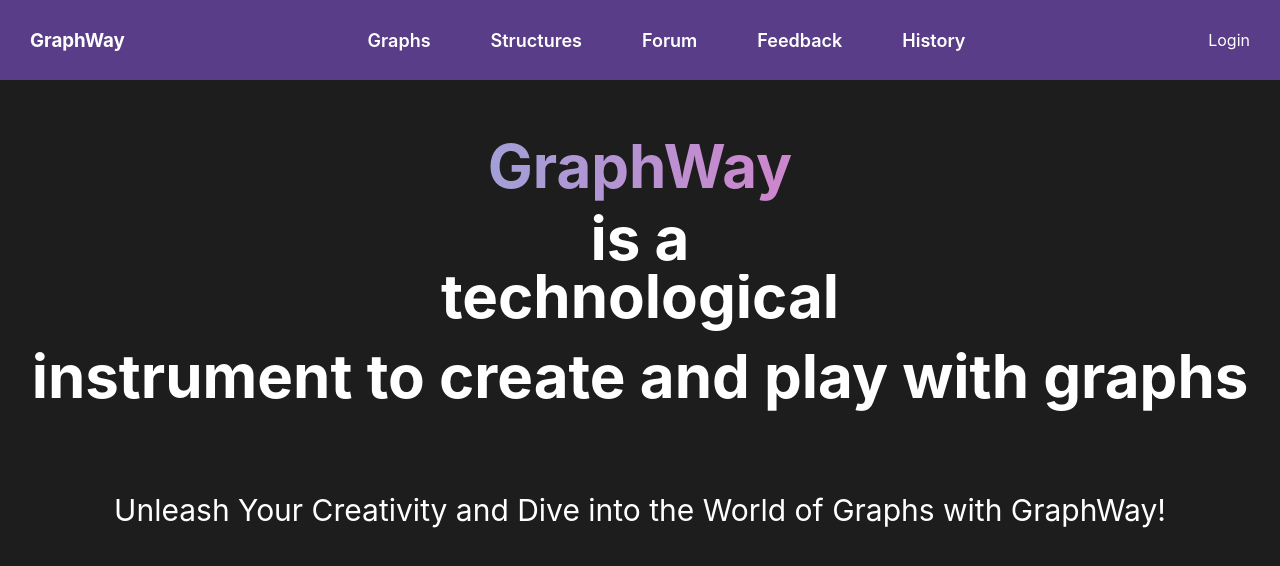
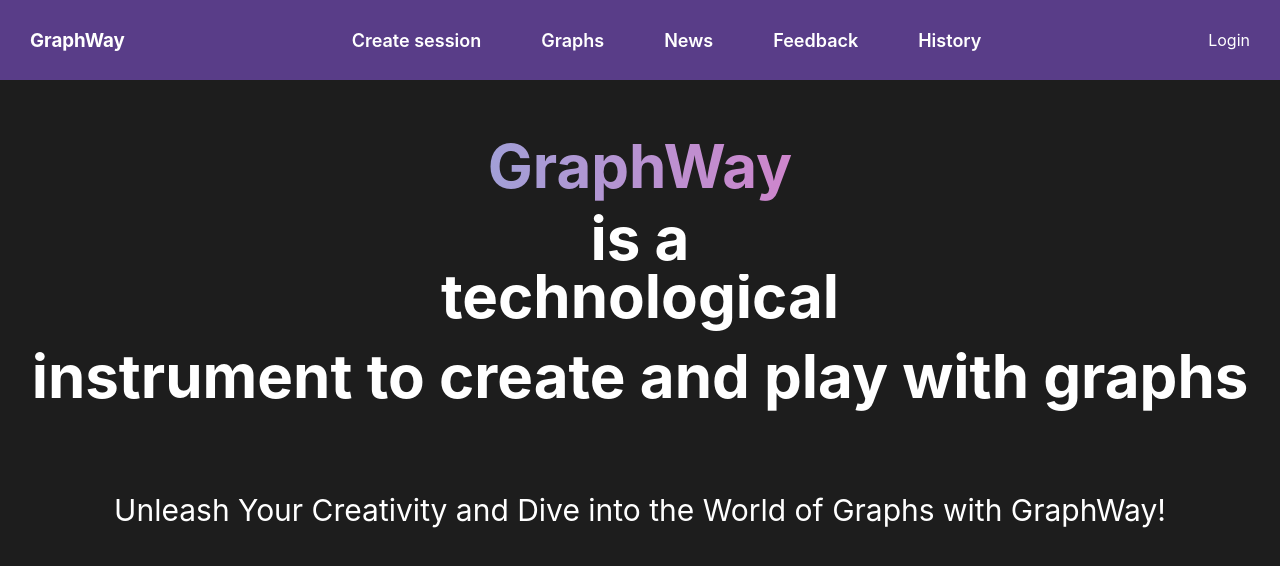
Before and after one commit to Xipapoint/graphWayFrontend, a React (Vite) app: page /home in a window 1280 px wide. Shown: the top 566 px of the page. Built offline with nearby package versions, Linux system fonts and the light colour scheme.

Commit message:
added tanstack

```diff
--- a/package.json
+++ b/package.json
@@ -11,6 +11,7 @@
   },
   "dependencies": {
     "@reduxjs/toolkit": "^2.2.7",
+    "@tanstack/react-query": "^5.56.2",
     "axios": "^1.7.7",
     "react": "^18.3.1",
     "react-dom": "^18.3.1",
@@ -22,6 +23,7 @@
   },
   "devDependencies": {
     "@eslint/js": "^9.9.0",
+    "@tanstack/eslint-plugin-query": "^5.56.1",
     "@types/react": "^18.3.3",
     "@types/react-dom": "^18.3.0",
     "@types/react-redux": "^7.1.33",
--- a/src/axios/api.ts
+++ b/src/axios/api.ts
@@ -7,7 +7,8 @@ interface AuthResponse {
     userId: string;
 }
 
-const setupApiClient = (authUrl: string, baseUrl: string) => {
+const setupApiClient = (baseUrl: string) => {
+    const authUrl = 'http://localhost:5000/api/auth'
     const $api = axios.create({
         withCredentials: true,
         baseURL: baseUrl,
@@ -47,4 +48,5 @@ const setupApiClient = (authUrl: string, baseUrl: string) => {
     return $api;
 };
 
-export const authHttp = setupApiClient('http://localhost:5000/api/auth', 'http://localhost:5000/api/auth')
+export const authHttp = setupApiClient('http://localhost:5000/api/auth')
+export const sessionHttp = setupApiClient('http://localhost:5000/api/session')
--- a/src/components/NavBar/NavBar.tsx
+++ b/src/components/NavBar/NavBar.tsx
@@ -26,9 +26,9 @@ const NavBar = () => {
 
 
         <div className={styles.navBarItemsInfo}>
+            <div className={styles.navBarItem}><Link to={routeConstants.SESSION_TYPES}>Create session</Link></div>
             <div className={styles.navBarItem}><Link to={routeConstants.GRAPH_ROUTE + routeConstants.DEJKSTRA_ROUTE}>Graphs</Link></div>
-            <div className={styles.navBarItem}>Structures</div>
-            <div className={styles.navBarItem}>Forum</div>
+            <div className={styles.navBarItem}>News</div>
             <div className={styles.navBarItem}>Feedback</div>
             <div className={styles.navBarItem}>History</div>
         </div>
--- /dev/null
+++ b/src/dto/response/session/CreateSessionResponseDTO.ts
@@ -0,0 +1,5 @@
+export interface ICreateSessionResponseDTO{
+    id: string
+    sessionType: string,
+    sessionStruct?: string | null
+}
--- /dev/null
+++ b/src/dto/response/session/GetAlgosResponseDTO.ts
@@ -0,0 +1,5 @@
+export interface IGetAlgosResponseDTO{
+    alghorithm: string,
+    alghorithmImage: string,
+    alghorithmDescription: string
+}
--- /dev/null
+++ b/src/dto/response/session/GetSessionStructuresResponseDTO.ts
@@ -0,0 +1,5 @@
+export interface IGetSessionStructuresResponseDTO{
+    sessionStructureName: string;
+    sessionStructureImage: string
+    structDescription: string;
+}
--- /dev/null
+++ b/src/dto/response/session/GetSessionTypesResponseDTO.ts
@@ -0,0 +1,4 @@
+export interface IGetSessionTypesResponseDTO{
+    sessionTypeName: string,
+    sessionImage: string
+}
--- a/src/shared/constants/routeConstants.ts
+++ b/src/shared/constants/routeConstants.ts
@@ -5,4 +5,5 @@ export const routeConstants = {
     DEJKSTRA_ROUTE: '/dejkstra',
     BINARYTREE_ROUT:'/binarytree',
     AUTH: '/auth',
+    SESSION_TYPES:'/stypes'
 }
```
Also changed, not shown: src/api/sessionApi.ts (added, +19 -0 lines), src/pages/Session/Types/SessionTypesPage.tsx (added, +11 -0 lines), src/components/Session/Card.tsx (added), src/pages/Session/Types/sessionTypes.module.scss (added), 1 other file (tests, documents, lock files or other folders).
